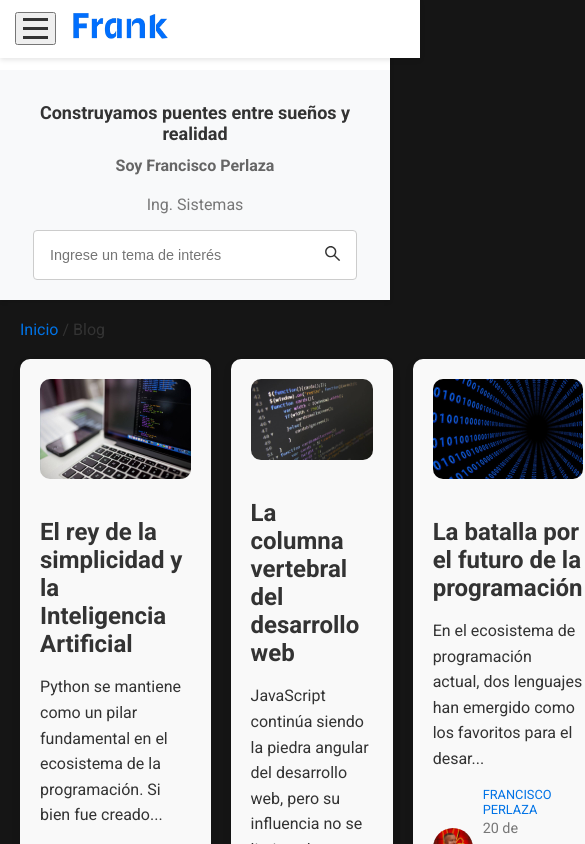
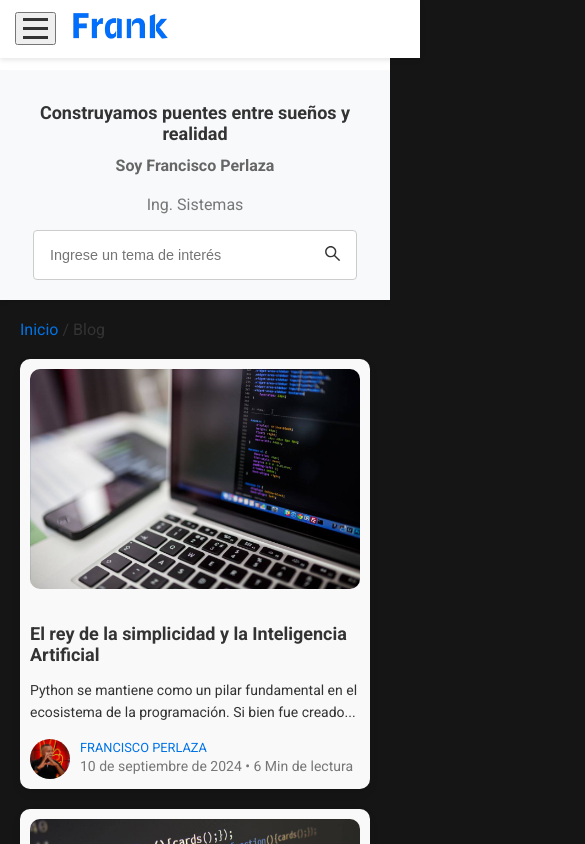
Before and after one commit to frankdevcode/frank-portfolio, a React (Create React App) app: page /blog in a window 390 px wide. Shown: the top 844 px of the page, 585 px wide, since content can reach past the window. Built offline with nearby package versions, Linux system fonts and the light colour scheme.

Commit message:
Ajustando la responsividad en el componente blog para dispositivos móviles

```diff
--- a/src/style-sheet/Blog.css
+++ b/src/style-sheet/Blog.css
@@ -158,3 +158,28 @@
   margin: 0 10px;
   font-size: 16px;
 }
+
+/* Responsividad */
+@media (max-width: 768px) {
+  .blog-grid {
+    grid-template-columns: repeat(2, 1fr); /* 2 columnas en tablets */
+  }
+}
+
+@media (max-width: 480px) {
+  .blog-grid {
+    grid-template-columns: 1fr; /* 1 columna en móviles */
+  }
+
+  .blog-card {
+    padding: 10px;
+  }
+
+  .blog-card h2 {
+    font-size: 18px;
+  }
+
+  .blog-card p {
+    font-size: 14px;
+  }
+}
```
